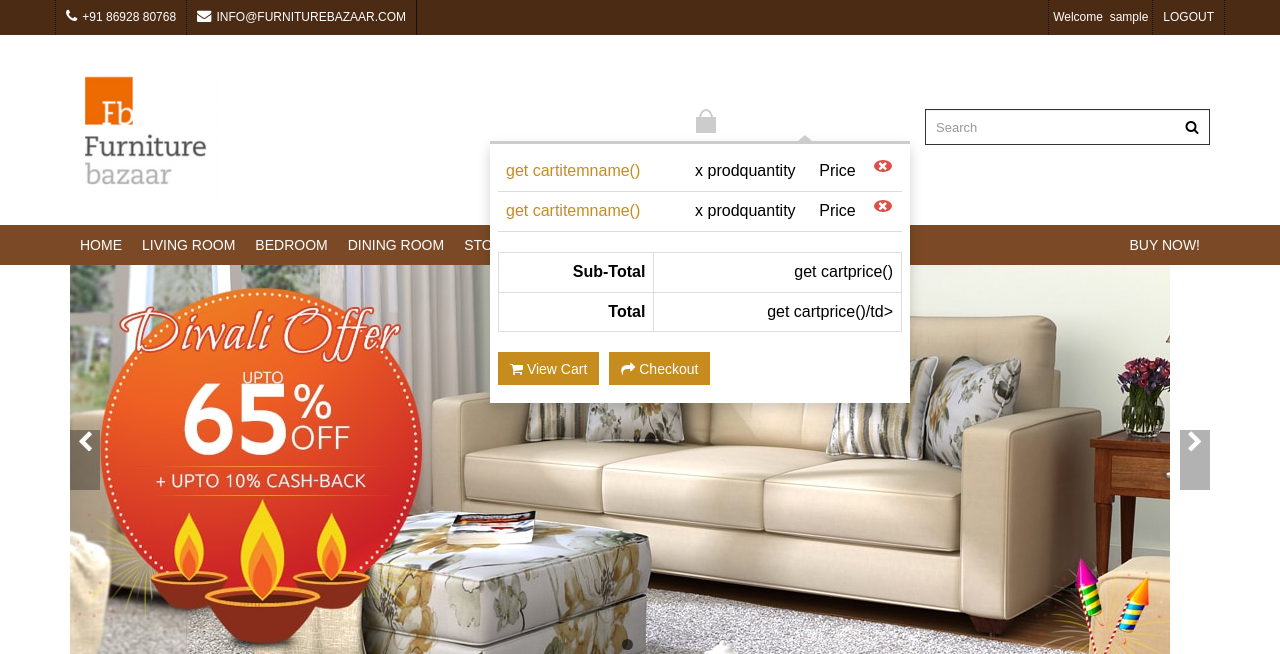
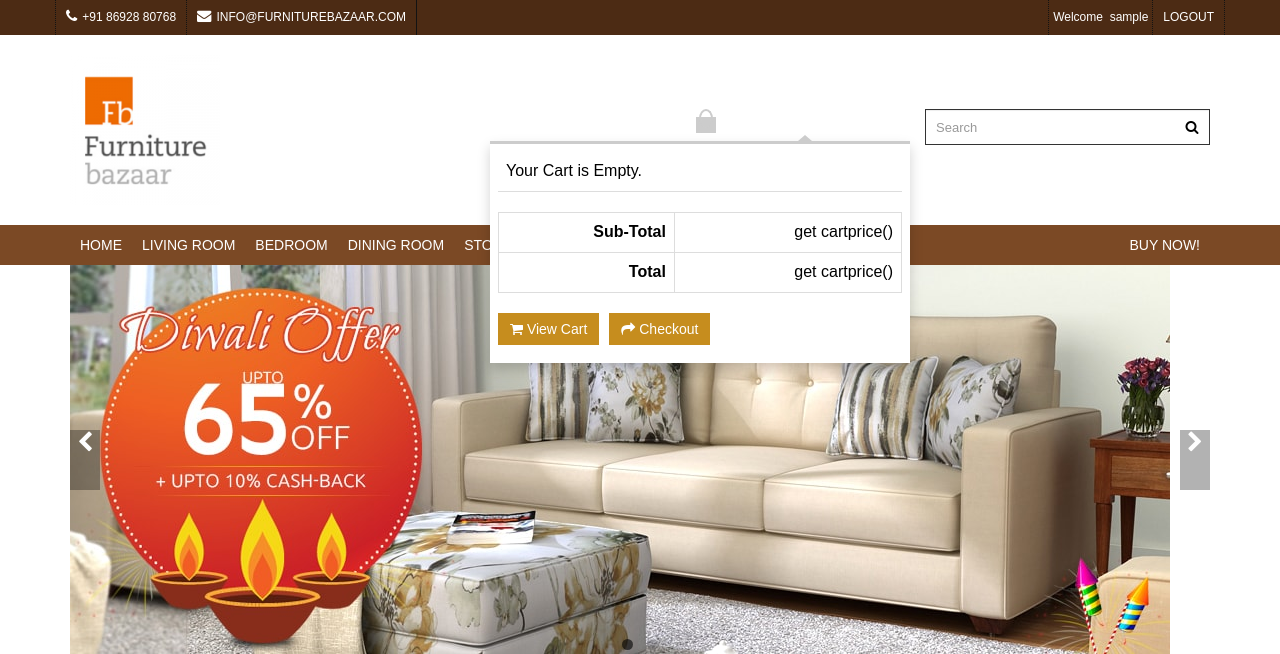
Before and after one commit to syedsami712/FurnitureBazaar, a PHP site: page /FurnitureBazaar/index.php in a window 1280 px wide, after a click on "SHOW CART DETAILS HERE". Shown: the top 654 px of the page. Run offline with PHP 8.4, Linux system fonts and the light colour scheme; a user stored in the database is signed in; data comes from the database, SQL or seed files in the repository; some web fonts are replaced.

Commit message:
cart code.

```diff
--- a/header.php
+++ b/header.php
@@ -35,6 +35,41 @@
         </div>
       </div>
     </nav>
+    <?php
+      if(isset($_GET['productid'])){
+      $totalProductIds = $_GET['productid'];
+
+
+
+      $getCountOfEachProductId = array_count_values($totalProductIds);
+
+
+      $segregatedProductIds = array_keys($getCountOfEachProductId);
+
+
+
+      $masterArray = array();
+      //get all the details of each product id.
+      foreach($segregatedProductIds as $productid){
+      $result = $conn->query("Select * from products where productid = $productid");
+        $uniqueProductDetailArray = array();
+        $row = $result->fetch_assoc();
+        array_push($uniqueProductDetailArray, $productid);
+        array_push($uniqueProductDetailArray, $getCountOfEachProductId[$productid]);
+        array_push($uniqueProductDetailArray, $row['productname']);
+        array_push($uniqueProductDetailArray, $row['cost']);
+
+        array_push($masterArray, $uniqueProductDetailArray);
+
+    }
+    // print_r($masterArray);
+    // echo "<br>". str_replace("&productid[]=3", "", $_SERVER['REQUEST_URI']);//($_SERVER['REQUEST_URI'], "productid[]=3");
+    // echo "<br>". $_SERVER['REQUEST_URI'];
+    // echo '</PRE>';
+
+  }
+
+    ?>
     <!-- Header Start-->
     <header class="header-row">
       <div class="container">
@@ -47,6 +82,7 @@
           <!-- Mini Cart Start-->
           <br><br><br>
           <div class="col-table-cell col-lg-3 col-md-3 col-sm-6 col-xs-12">
+
             <div id="cart">
               <button type="button" data-toggle="dropdown" data-loading-text="Loading..." class="heading dropdown-toggle">
               <span class="cart-icon pull-left flip"></span>
@@ -55,18 +91,34 @@
                 <li>
                   <table class="table">
                     <tbody>
+                    <?php
+                      if(!isset($masterArray)){ ?>
+
+                        <tr>
+                        <td > Your Cart is Empty.</td>
+                      </tr>
+
+
+                     <?php
+                      }
+                      else {
+                    ?>
+                      <?php for($i = 0; $i < count($masterArray); $i++){ ?>
+
                       <tr>
-                        <td class="text-left"><a href="product.html">get cartitemname()</a></td>
-                        <td class="text-right">x prodquantity</td>
-                        <td class="text-right">Price</td>
-                        <td class="text-center"><button class="btn btn-danger btn-xs remove" title="Remove" onClick="" type="button"><i class="fa fa-times"></i></button></td>
+                        <td class="text-left"><a href="product.html"><?php echo $masterArray[$i][2]; ?></a></td>
+                        <td class="text-right">x <?php echo $masterArray[$i][1]; ?></td>
+                        <td class="text-right"><?php echo $masterArray[$i][3]*$masterArray[$i][1]; ?></td>
+                        <td class="text-center"><a href="<?php
+                            $stringToBeReplaced = "&productid[]=".$masterArray[$i][0];
+                            $urlString = str_replace($stringToBeReplaced, "", $_SERVER['REQUEST_URI']);
+                            echo $urlString;
+
+                        ?>"><button class="btn btn-danger btn-xs remove" title="Remove" onClick="" type="button"><i class="fa fa-times"></i></button></a></td>
                       </tr>
-                      <tr>
-                        <td class="text-left"><a href="product.html">get cartitemname()</a></td>
-                        <td class="text-right">x prodquantity</td>
-                        <td class="text-right">Price</td>
-                        <td class="text-center"><button class="btn btn-danger btn-xs remove" title="Remove" onClick="" type="button"><i class="fa fa-times"></i></button></td>
-                      </tr>
+                      <?php }
+                      } ?>
+
                     </tbody>
                   </table>
                 </li>
@@ -79,7 +131,7 @@
                           <td class="text-right">get cartprice()</td>
                         </tr>
                           <td class="text-right"><strong>Total</strong></td>
-                          <td class="text-right">get cartprice()/td>
+                          <td class="text-right">get cartprice()</td>
                         </tr>
                       </tbody>
                     </table>
```
Also changed, not shown: cart.php (+8 -0 lines), category.php (+33 -5 lines).
